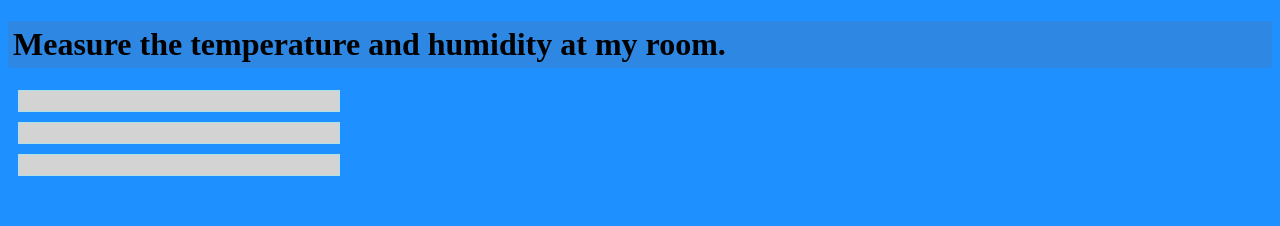
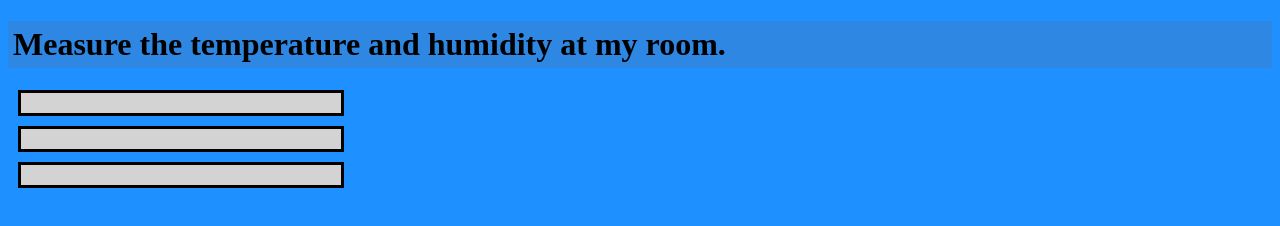
Before and after one commit to manuba11/dev, a plain HTML site: page js/tahah/tahah.html in a window 1280 px wide. Drawn offline with Linux system fonts and the light colour scheme; no server answers.

Commit message:
css border

```diff
--- a/js/tahah/tahah.html
+++ b/js/tahah/tahah.html
@@ -14,7 +14,8 @@ div.valuebox
     text-align: center;
     font-size: 200%;
 
-    border: 1px solid powderblue;
+    border-width: 0px 0px 0px 5px;
+    border: solid black;
     margin: 10px;
     padding: 10px;
     background-color: lightgray;
```
